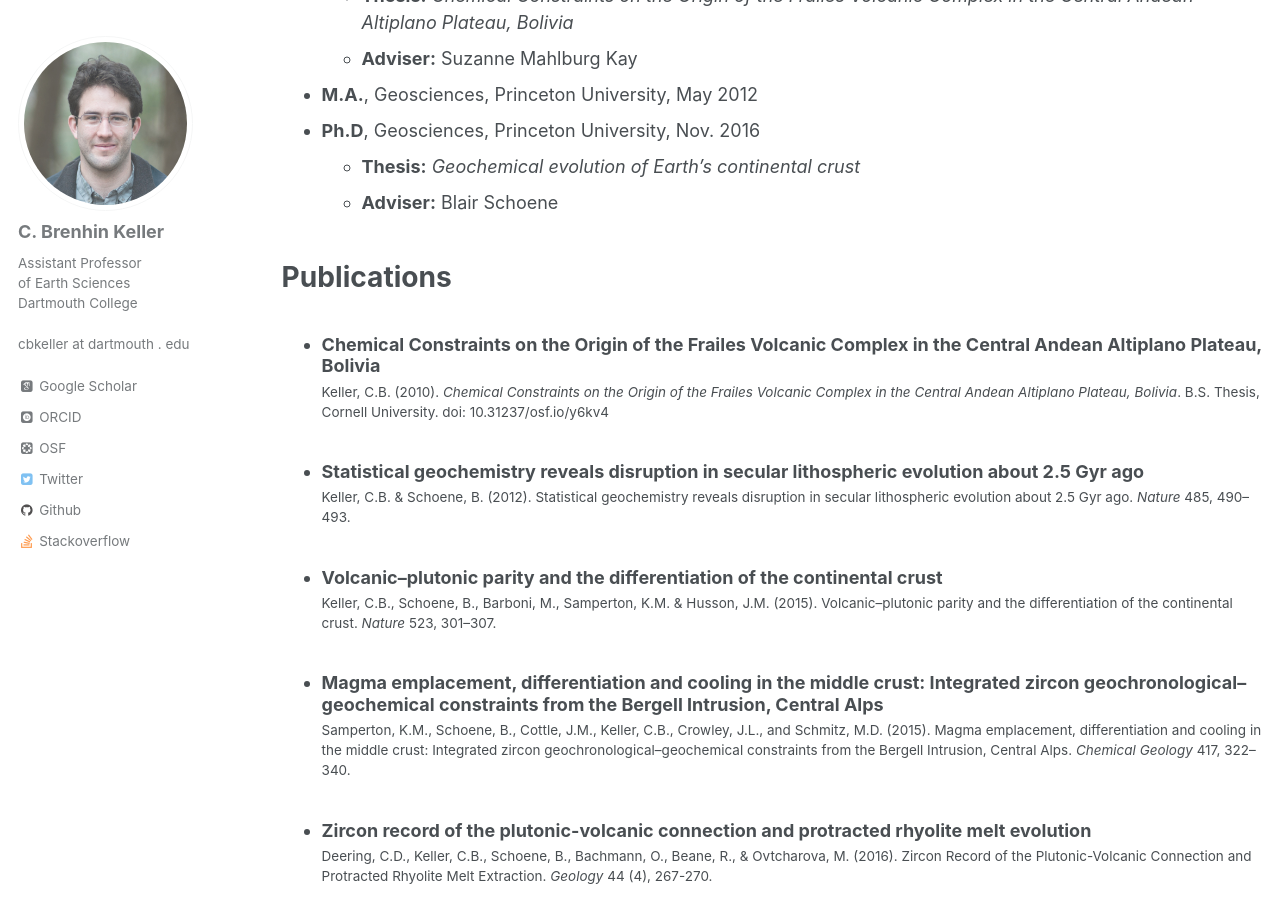
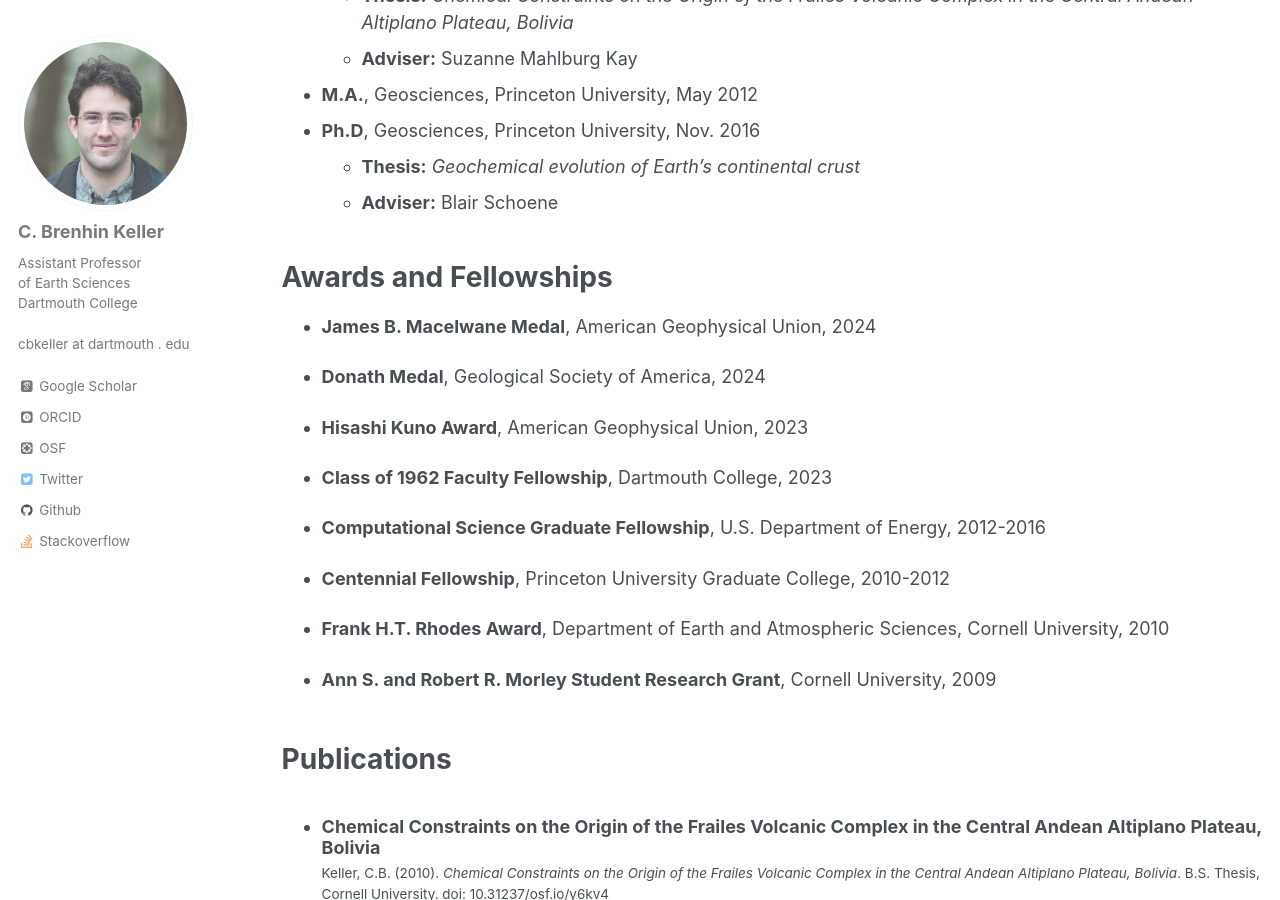
Before and after one commit to brenhinkeller/brenhinkeller.github.io, a Jekyll site: the page built from _pages/cv.md, in a window 1280 px wide and 900 px high, scrolled down 615 px. Built offline with Jekyll 4.4.1, drawn with Linux system fonts in a browser that asks for light colours; some web fonts are replaced; some of the changed text lies outside the part shown.

Commit message:
Update awards

```diff
--- a/_pages/cv.md
+++ b/_pages/cv.md
@@ -31,6 +31,25 @@ Education
   * <b>Adviser:</b> [Blair Schoene](https://www.princeton.edu/geosciences/people/schoene/)
 <br/><br/>
 
+Awards and Fellowships
+======
+* <b>James B. Macelwane Medal</b>, American Geophysical Union, 2024<br/>
+
+* <b>Donath Medal</b>, Geological Society of America, 2024<br/>
+
+* <b>Hisashi Kuno Award</b>, American Geophysical Union, 2023<br/>
+
+* <b>Class of 1962 Faculty Fellowship</b>, Dartmouth College, 2023<br/>
+
+* <b>Computational Science Graduate Fellowship</b>, U.S. Department of Energy, 2012-2016<br/>
+
+* <b>Centennial Fellowship</b>, Princeton University Graduate College, 2010-2012<br/>
+
+* <b>Frank H.T. Rhodes Award</b>, Department of Earth and Atmospheric Sciences, Cornell University, 2010<br/>
+
+* <b>Ann S. and Robert R. Morley Student Research Grant</b>, Cornell University, 2009
+<br/><br/>
+
 Publications
 ======
   <ul>{% for post in site.publications %}
@@ -44,23 +63,6 @@ Teaching
     {% include archive-single-cv.html %}
   {% endfor %}</ul>
   <br/>
-
-Awards and Fellowships
-======
-* <b>American Geophysical Union Hisashi Kuno Award</b> 2023<br/>
-
-* <b>Dartmouth Class of 1962 Faculty Fellowship</b> 2023<br/>
-
-* <b>U.S. Department of Energy Computational Science Graduate Fellowship</b> 2012-2016<br/>
-
-* <b>Princeton University Centennial Fellowship</b> 2010-2012<br/>
-
-* <b>Frank H.T. Rhodes Award</b> 2010<br/>
-
-* <b>Cornell CALS Academic Excellence Award</b> 2010<br/>
-
-* <b>Ann S. and Robert R. Morley Student Research Grant</b> 2009
-<br/><br/>
 
 Selected Fieldwork
 ======
```
